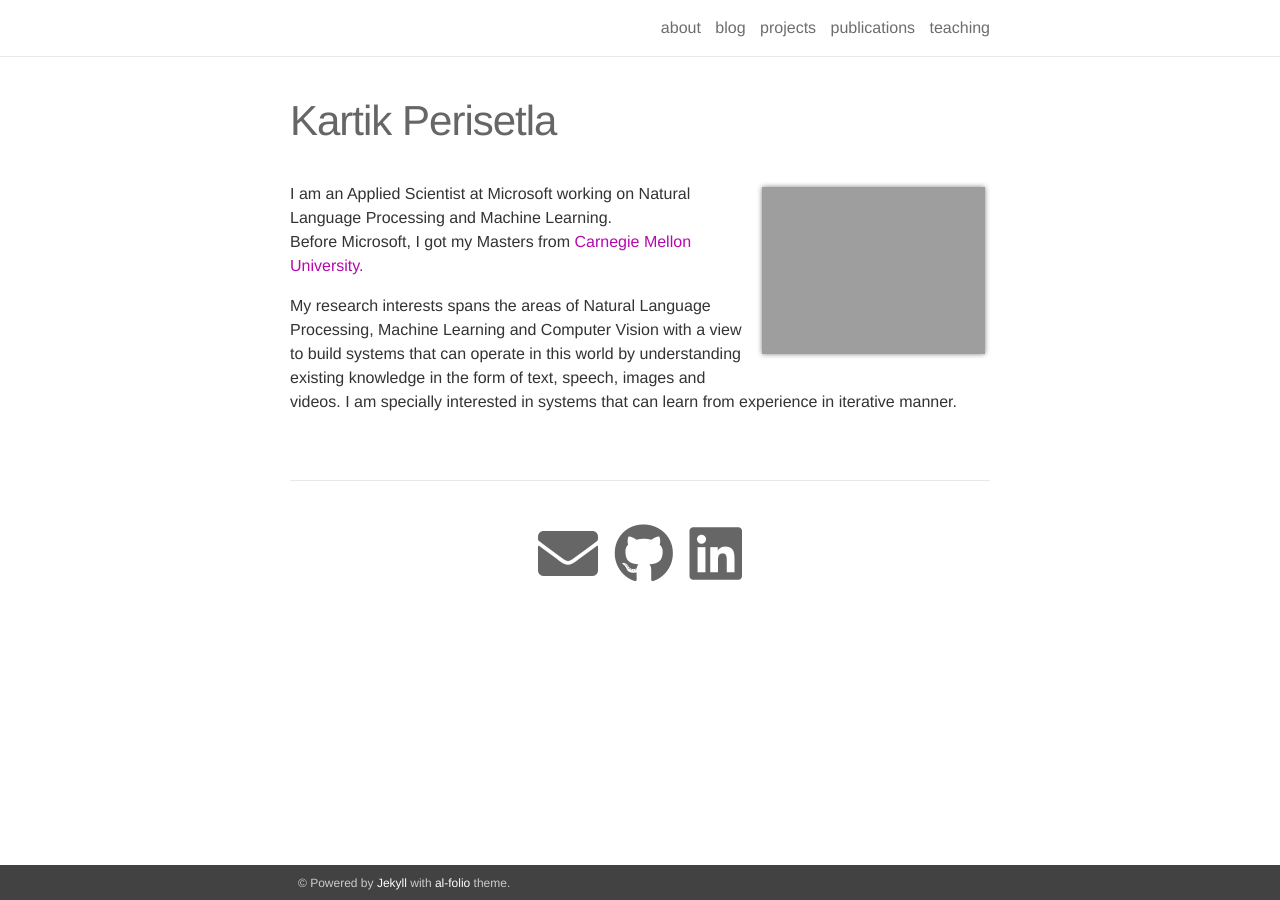
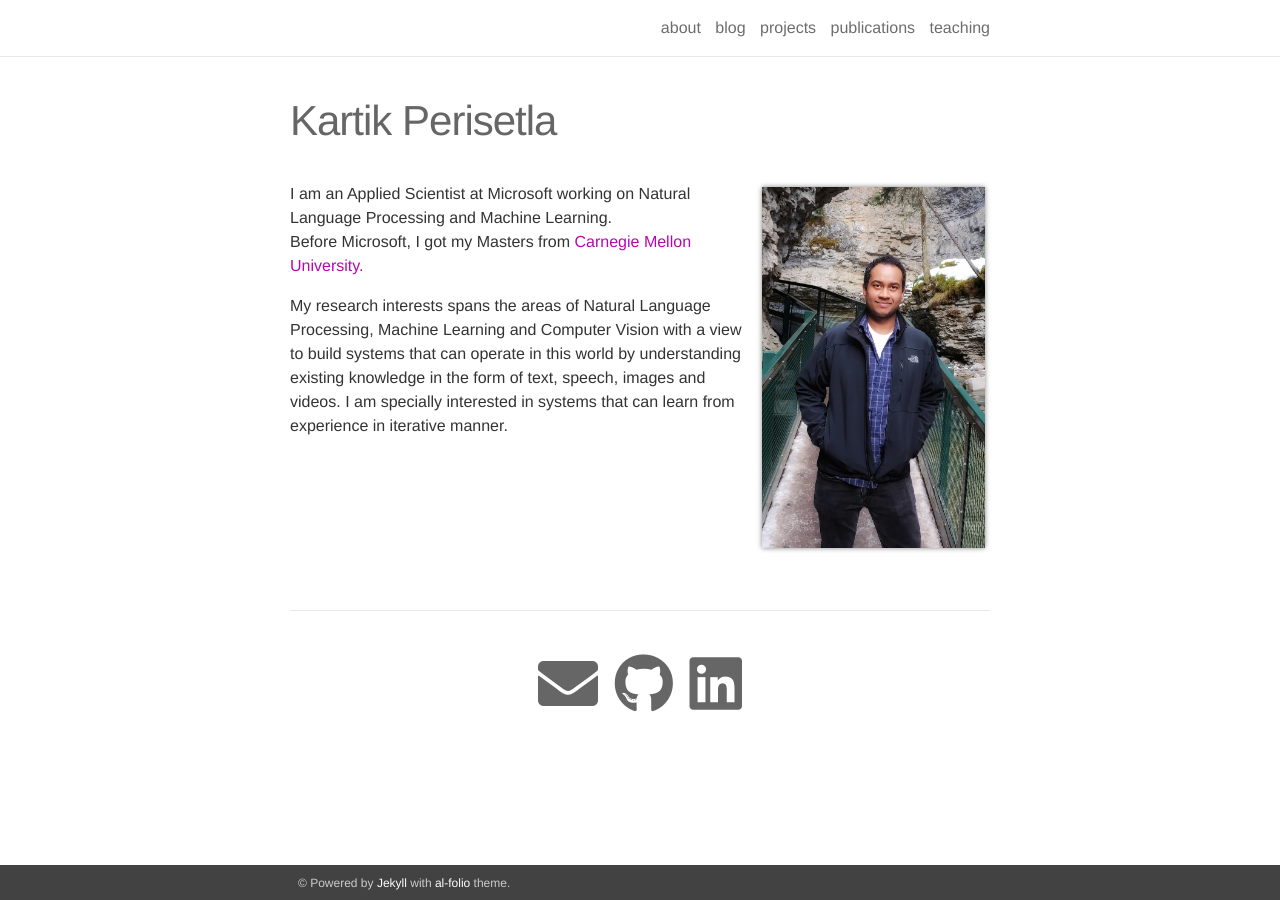
Before and after one commit to kartikperisetla/kartikperisetla.github.io, a Jekyll site: the page built from _pages/about.md, in a window 1280 px wide. Built offline with Jekyll 4.4.1, drawn with Linux system fonts in a browser that asks for light colours; nearby versions of some CDN libraries.

Commit message:
nit change

```diff
--- a/_layouts/about.html
+++ b/_layouts/about.html
@@ -5,7 +5,7 @@
 {% if page.profile %}
   <div class="profile col one {{ page.profile.align }}">
     {% if page.profile.image %}
-      <img src="{{ page.profile.image | prepend: '/assets/img/' | prepend: site.baseurl | prepend: site.url }}">
+      <img class="one" src="{{ page.profile.image | prepend: '/assets/img/' | prepend: site.baseurl | prepend: site.url }}">
     {% endif %}
     {% if page.profile.address %}
       <div class="address">
--- a/_pages/about.md
+++ b/_pages/about.md
@@ -6,7 +6,7 @@
 
 profile:
   align: right
-  image: prpic.jpg
+  image: prpic.jpeg
   address: >
     <p></p>
     <p></p>
```
